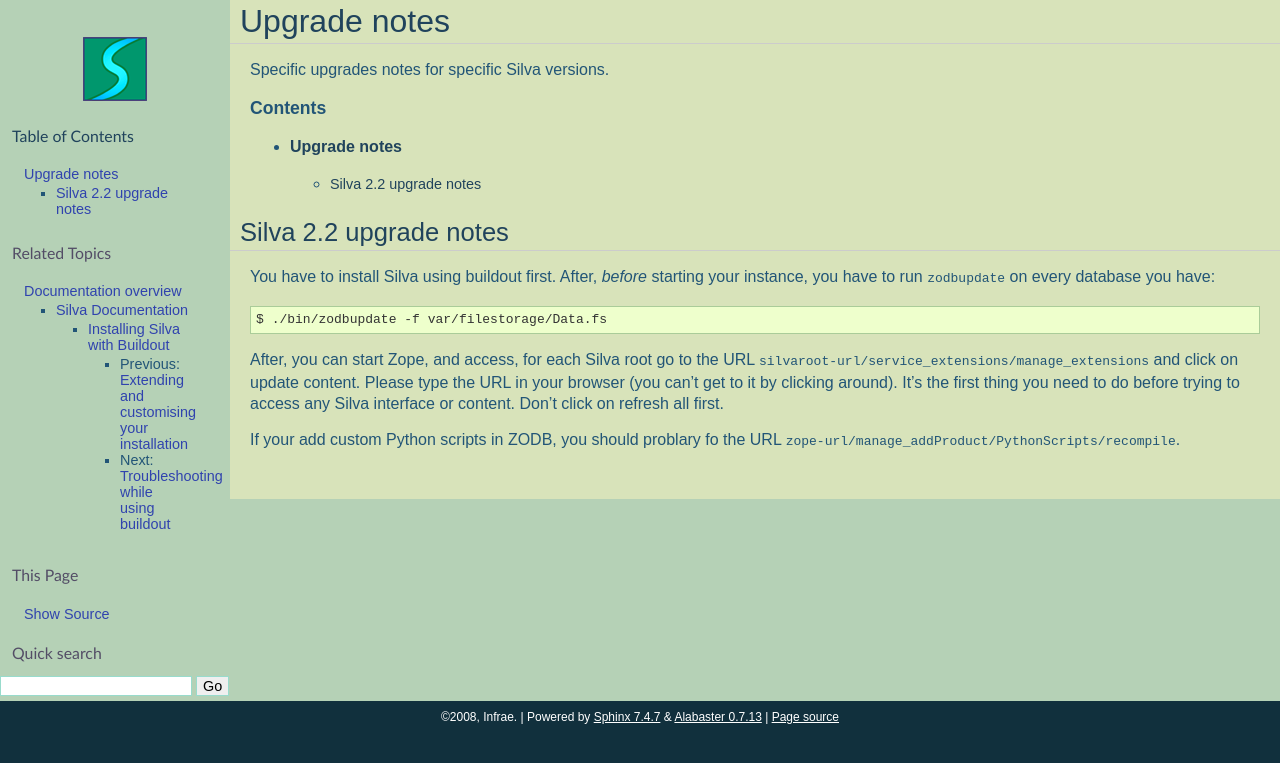
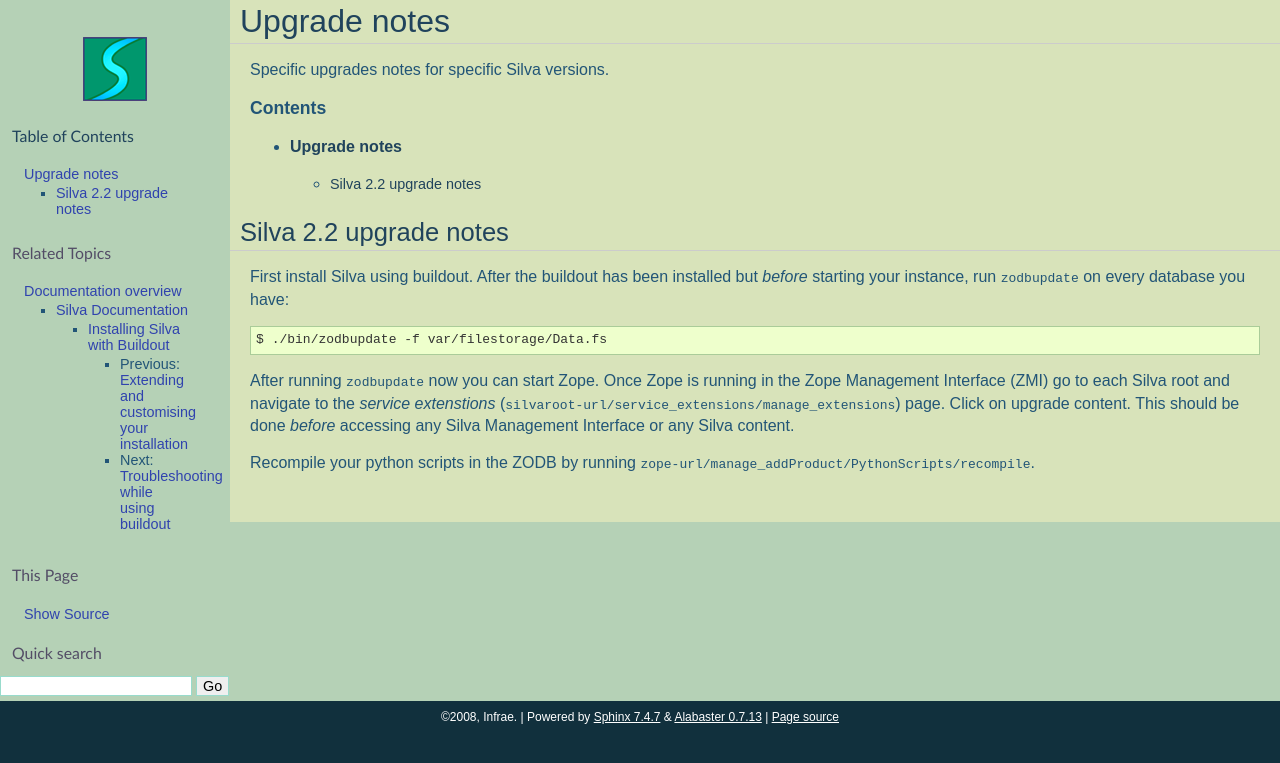
Before and after one commit to silvacms/documentation, a Sphinx documentation site: the page built from source/silva/buildout/upgrade.rst, in a window 1280 px wide. Shown: the top 763 px of the page. Built offline with Sphinx 7.4.7, drawn with Linux system fonts in a browser that asks for light colours; pages that are not in the unit, such as notebooks, are missing from menus.

Commit message:
- Edit text

```diff
--- a/source/silva/buildout/upgrade.rst
+++ b/source/silva/buildout/upgrade.rst
@@ -10,20 +10,20 @@
 Silva 2.2 upgrade notes
 -----------------------
 
-You have to install Silva using buildout first. After, *before*
-starting your instance, you have to run ``zodbupdate`` on every database
-you have:
+First install Silva using buildout. After the buildout has been
+installed but *before* starting your instance, run ``zodbupdate`` on
+every database you have:
 
 .. code-block:: sh
 
    $ ./bin/zodbupdate -f var/filestorage/Data.fs
 
-After, you can start Zope, and access, for each Silva root go to the
-URL ``silvaroot-url/service_extensions/manage_extensions`` and click
-on update content. Please type the URL in your browser (you can't get
-to it by clicking around). It's the first thing you need to do before
-trying to access any Silva interface or content. Don't click on
-refresh all first.
+After running ``zodbupdate`` now you can start Zope. Once Zope is
+running in the Zope Management Interface (ZMI) go to each Silva root
+and navigate to the *service extenstions*
+(``silvaroot-url/service_extensions/manage_extensions``) page. Click
+on upgrade content. This should be done *before* accessing any Silva
+Management Interface or any Silva content.
 
-If your add custom Python scripts in ZODB, you should problary fo the URL
+Recompile your python scripts in the ZODB by running
 ``zope-url/manage_addProduct/PythonScripts/recompile``.
```
Also changed, not shown: source/silva/buildout.rst (+6 -6 lines).
